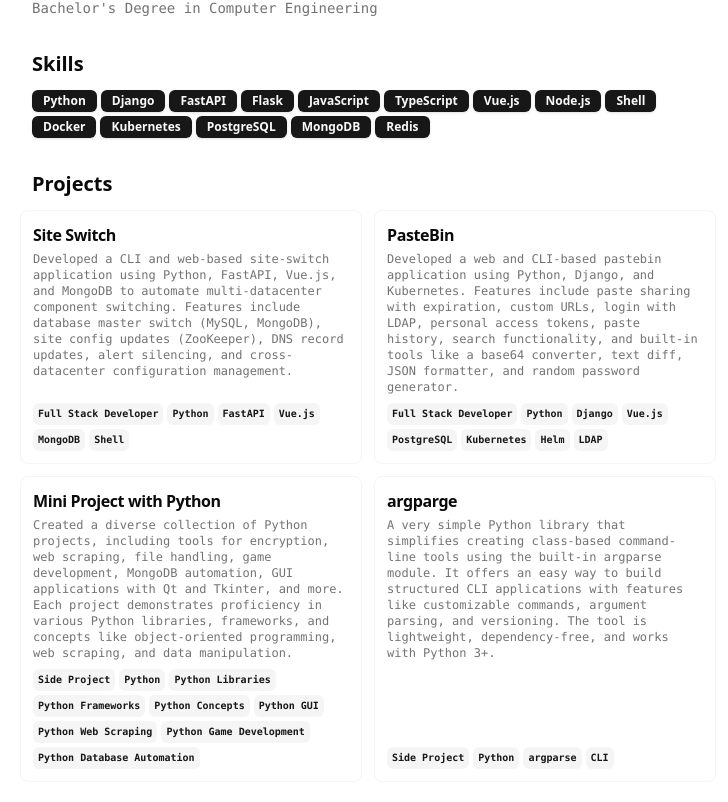
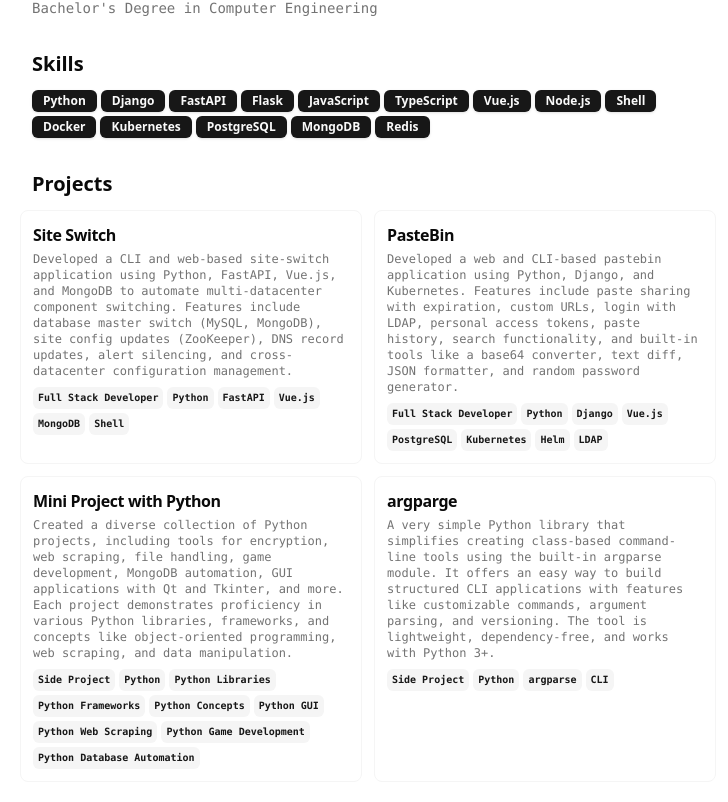
Before and after one commit to ozcanyarimdunya/resume, a Vue app: page / in a window 1280 px wide. Shown: the part 1000-1802 px from the top of the page, without its empty margins (272-1000 px from the left). Built offline with nearby package versions, Linux system fonts and the light colour scheme.

Commit message:
Update App.vue

```diff
--- a/src/App.vue
+++ b/src/App.vue
@@ -175,7 +175,7 @@
                 </p>
               </div>
             </div>
-            <div class="text-pretty font-mono text-sm text-muted-foreground mt-auto flex">
+            <div class="text-pretty font-mono text-sm text-muted-foreground mb-auto flex">
               <div class="mt-2 flex flex-wrap gap-1">
                 <Badge
                     variant="secondary"
```
